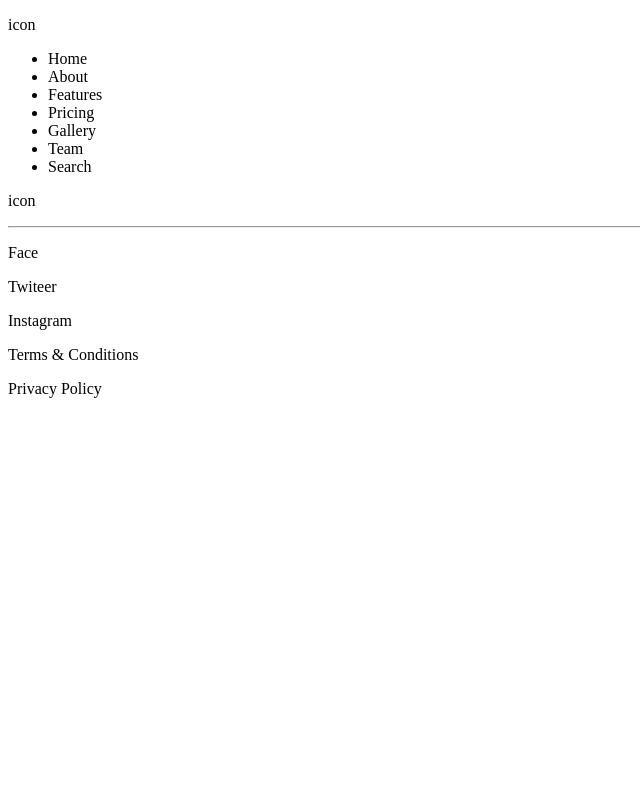
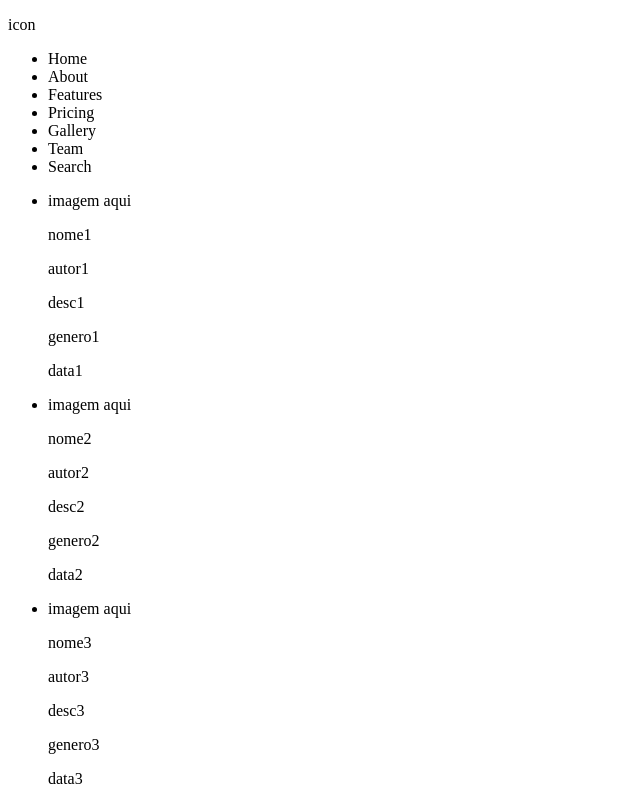
Before and after one commit to Gui-Voigt/SlideWorks, a React (Vite) app: page / in a window 1280 px wide. Shown: the top 800 px of the page, without its empty margins (0-640 px from the left). Built offline with nearby package versions, Linux system fonts and the light colour scheme.

Commit message:
Content structure start

```diff
--- /dev/null
+++ b/src/Components/Card.jsx
@@ -0,0 +1,18 @@
+function Card ( {conteudo} ){
+    return(
+        <li>
+            <div>
+                <p> imagem aqui </p>
+                <p>{conteudo.nome}</p>
+                <p>{conteudo.autor}</p>
+                <p>{conteudo.desc}</p>
+                <div>
+                    <p>{conteudo.genero}</p>
+                    <p>{conteudo.data}</p>
+                </div>
+            </div>
+        </li>
+    )
+}
+
+export default Card
--- a/src/Layouts/Content.jsx
+++ b/src/Layouts/Content.jsx
@@ -1,8 +1,21 @@
+import Card from '../Components/Card'
+
 function Content (){
+
+    const cards = [
+        {id: 1 , nome : "nome1" , autor : "autor1" , desc : "desc1" , genero : "genero1" , data : "data1"},
+        {id: 2 , nome : "nome2" , autor : "autor2" , desc : "desc2" , genero : "genero2" , data : "data2"},
+        {id: 3 , nome : "nome3" , autor : "autor3" , desc : "desc3" , genero : "genero3" , data : "data3"}
+    ]
+
     return(
-        <>
-
-        </>
+        <ul>
+            {
+                cards.map( (card) => (
+                     <Card key= {card.id} conteudo={card}/>
+                ))
+            }
+        </ul>
     )
 }
 
```
